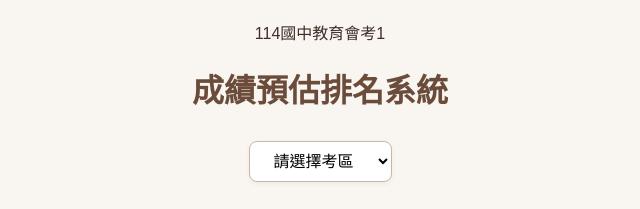
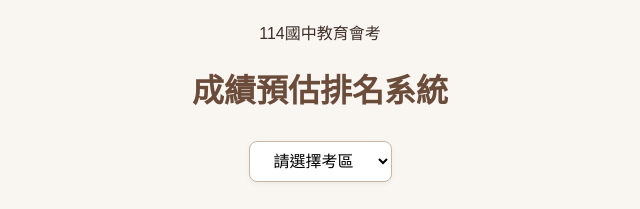
Before and after one commit to simon411517/4567, a plain HTML site: page index.html in a window 1280 px wide. Shown: the top 209 px of the page, 320-960 px from the left. Drawn offline with Linux system fonts and the light colour scheme.

Commit message:
Update index.html

```diff
--- a/index.html
+++ b/index.html
@@ -103,7 +103,7 @@
   </style>
 </head>
 <body>
-  <div class="big-title">114國中教育會考1</div>
+  <div class="big-title">114國中教育會考</div>
 
   <h1>成績預估排名系統</h1>
 
```
